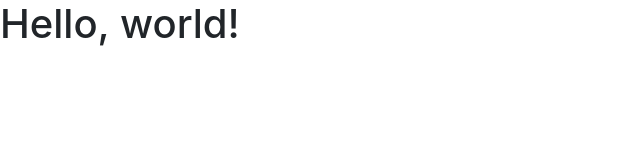
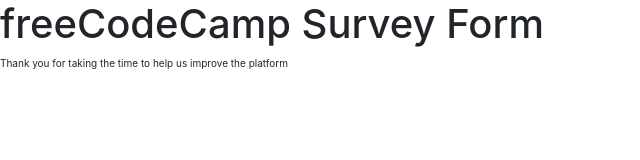
Before and after one commit to amicalazar/microverse-john-nico, a plain HTML site: page index.html in a window 1280 px wide. Shown: the whole page, without its empty margins (0-640 px from the left). Drawn offline with nearby package versions, Linux system fonts and the light colour scheme.

Commit message:
Steps 1 and 2

```diff
--- a/css/style.css
+++ b/css/style.css
@@ -0,0 +1,6 @@
+#description {
+    font-size: x-small;
+}
+p {
+    font-size: 1.125rem;
+}
--- a/index.html
+++ b/index.html
@@ -8,11 +8,12 @@
 
     <!-- Bootstrap CSS -->
     <link rel="stylesheet" href="https://stackpath.bootstrapcdn.com/bootstrap/4.4.1/css/bootstrap.min.css" integrity="sha384-Vkoo8x4CGsO3+Hhxv8T/Q5PaXtkKtu6ug5TOeNV6gBiFeWPGFN9MuhOf23Q9Ifjh" crossorigin="anonymous">
-
+    <link rel="stylesheet" href="css/style.css">
     <title>Hello, world!</title>
   </head>
   <body>
-    <h1>Hello, world!</h1>
+    <h1 id="title">freeCodeCamp Survey Form</h1>
+    <p id="description">Thank you for taking the time to help us improve the platform</p>
 
     <!-- Optional JavaScript -->
     <!-- jQuery first, then Popper.js, then Bootstrap JS -->
```
